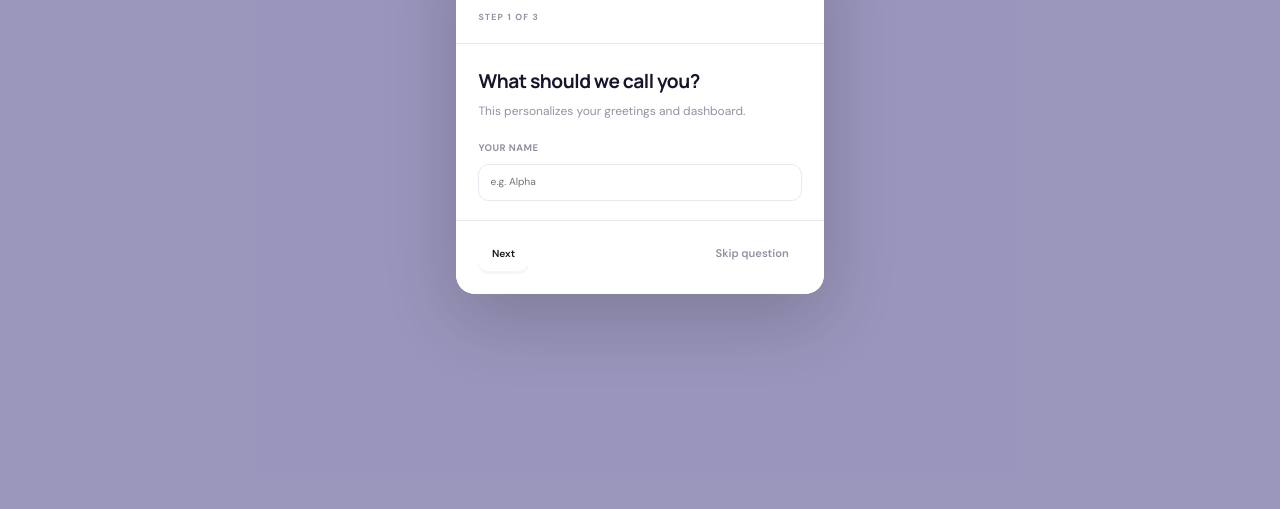
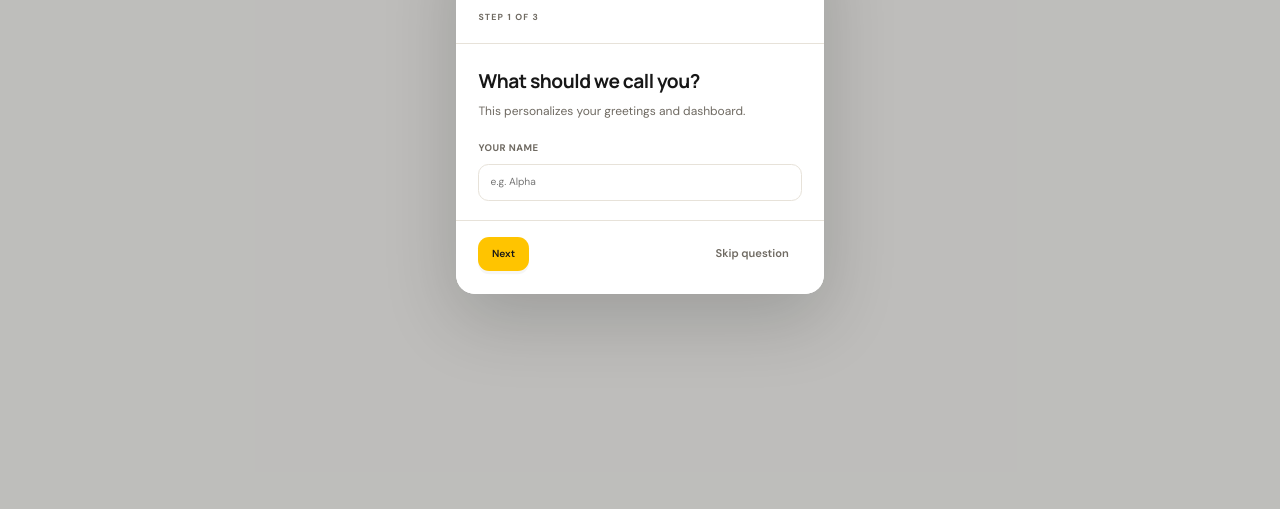
Before and after one commit to alpha-odiero/Daymark, a website: page index.html in a window 1280 px wide. Shown: the part 291-800 px from the top of the page. Drawn offline with Linux system fonts and the light colour scheme; no server answers.

Commit message:
Revert color palette to original

```diff
--- a/style.css
+++ b/style.css
@@ -1,6 +1,6 @@
 @import url('https://fonts.googleapis.com/css2?family=DM+Sans:wght@400;500;600;700&family=Manrope:wght@400;500;600;700;800&display=swap');
 
-:root{--bg:#C6C1F4;--surface:#FFFFFF;--text:#17152B;--muted:#9292A3;--line:#E9E8F0;--accent:#B9B1F2;--accent-hover:#a8a0e6;--navy:#17132D;--blue:#46b8f2;--pink:#EC83D8;--orange:#FFB467;--green:#18845b;--shadow:0 10px 30px rgba(30,26,18,.05);--radius:20px;--workspace:#F5F5FA}
+:root{--bg:#f7f6f3;--surface:#fff;--text:#171717;--muted:#6f6a62;--line:#e7e2d9;--yellow:#ffc400;--yellow-hover:#efb400;--navy:#171a30;--blue:#46b8f2;--purple:#b58af4;--peach:#ffad72;--green:#18845b;--shadow:0 10px 30px rgba(30,26,18,.05);--radius:20px}
 *{box-sizing:border-box}
 html,body{overflow-x:hidden}
 body{margin:0;background:var(--bg);color:var(--text);font-family:"DM Sans",system-ui,-apple-system,sans-serif;line-height:1.6;-webkit-font-smoothing:antialiased;text-rendering:optimizeLegibility}
```
